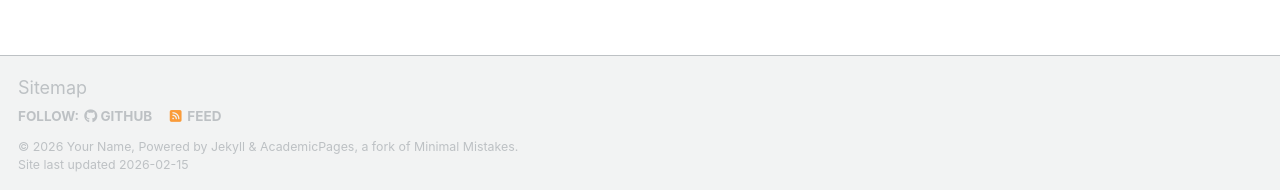
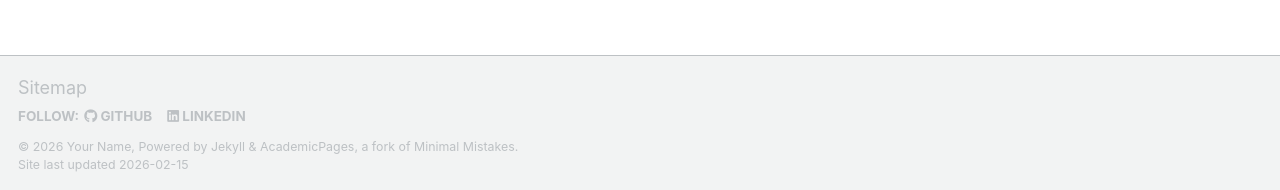
Before and after one commit to laksheta/laksheta.github.io, a Jekyll site: the page built from _pages/about.md, in a window 1280 px wide. Shown: the part 707-897 px from the top of the page. Built offline with Jekyll 4.4.1, drawn with Linux system fonts in a browser that asks for light colours; a script bundle is joined from its source files by our own code; library files that are not in the unit come from our copies.

Commit message:
refactor(footer): remove "feed" button

```diff
--- a/_includes/footer.html
+++ b/_includes/footer.html
@@ -1,7 +1,7 @@
 {% include base_path %}
 
 {% if site.author.github or site.author.bitbucket or site.atom_feed.hide != true %}
-<div class="page__footer-follow">
+<!-- <div class="page__footer-follow">
   <ul class="social-icons">
     {% if site.data.ui-text[site.locale].follow_label %}
       <li><strong>{{ site.data.ui-text[site.locale].follow_label }}</strong></li>
@@ -16,6 +16,20 @@
     <li><a href="{% if site.atom_feed.path %}{{ site.atom_feed.path }}{% else %}{{ base_path }}/feed.xml{% endif %}"><i class="fa fa-fw fa-rss-square" aria-hidden="true"></i> {{ site.data.ui-text[site.locale].feed_label | default: "Feed" }}</a></li>
     {% endif %}
   </ul>
+</div> -->
+
+<div class="page__footer-follow">
+  <ul class="social-icons">
+    {% if site.data.ui-text[site.locale].follow_label %}
+      <li><strong>{{ site.data.ui-text[site.locale].follow_label }}</strong></li>
+    {% endif %}
+    {% if site.author.github %}
+      <li><a href="https://github.com/{{ site.author.github }}"><i class="fab fa-github" aria-hidden="true"></i> GitHub</a></li>
+    {% endif %}
+    {% if site.author.linkedin %}
+      <li><a href="https://www.linkedin.com/in/{{ site.author.linkedin }}"><i class="fab fa-linkedin" aria-hidden="true"></i> LinkedIn</a></li>
+    {% endif %}
+  </ul>
 </div>
 {% endif %}
 
```
